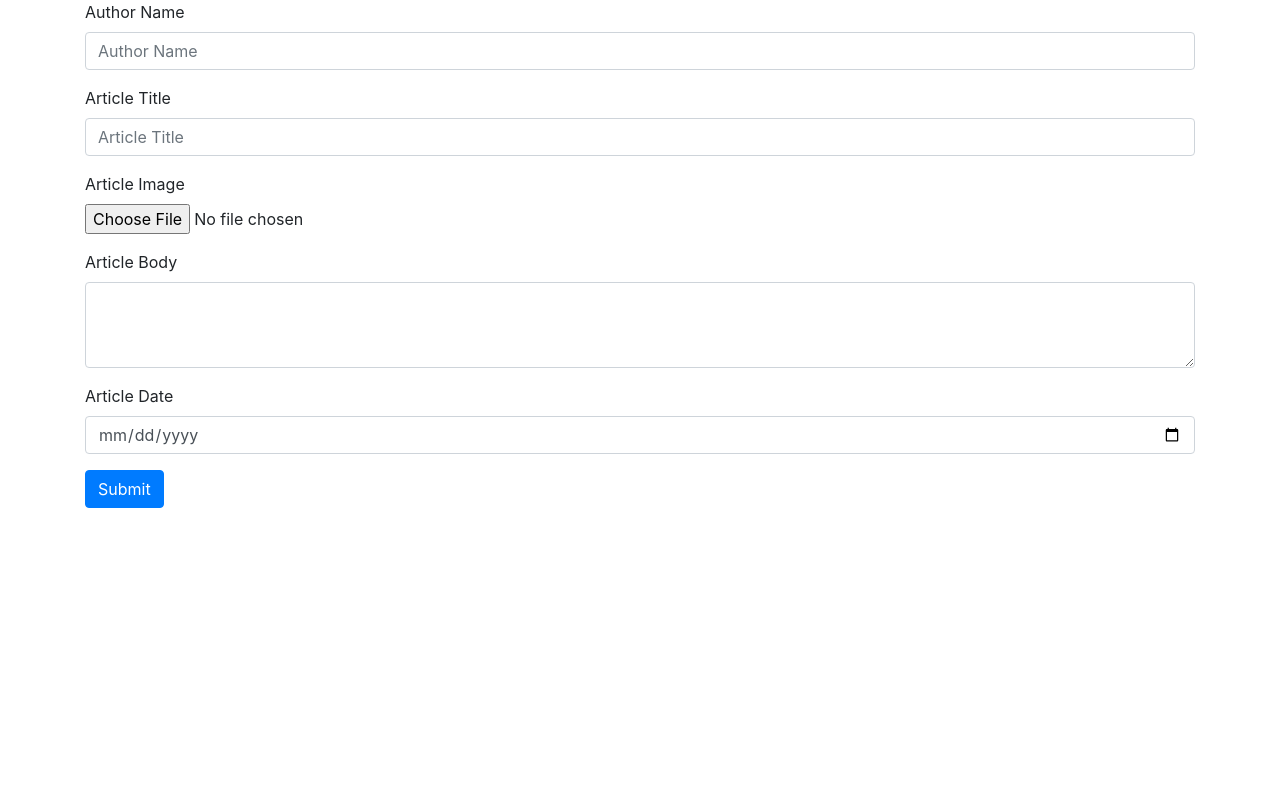
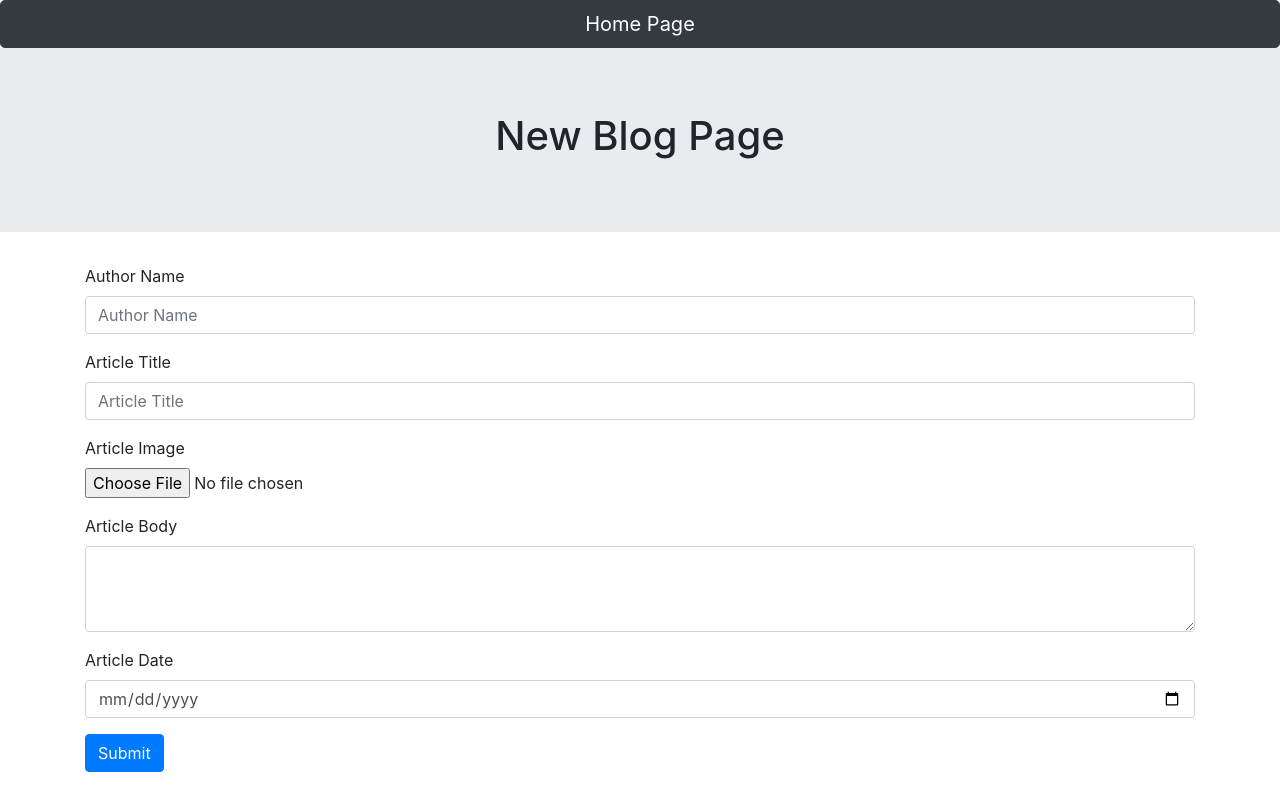
Before and after one commit to Ammarahmed1994/weds, a React (Create React App) app in the folder client/: page /blog/new in a window 1280 px wide. Built offline with nearby package versions, Linux system fonts and the light colour scheme.

Commit message:
added a home page button

```diff
--- a/client/src/components/blogs/list.js
+++ b/client/src/components/blogs/list.js
@@ -4,6 +4,7 @@ import { BlogService } from '../shared/services/blog.service';
 
 import { Card, Button, Container, Jumbotron } from 'react-bootstrap';
 import ReadMoreReact from 'read-more-react';
+import Dashboard from '../Dashboard/dashboard';
 
 
 class BlogList extends Component {
@@ -27,11 +28,17 @@ class BlogList extends Component {
         this.setState({ redirect: `/blog/${id}/details` });
     }
 
+    async DashboardRedirect() {
+        this.setState({ redirect: `/` });
+    }
+
+
     render() {
         const blogs = this.state.blogs;
         const redirect = this.state.redirect;
         return (
             <div >
+                <Button variant="dark" size="lg" block onClick={() => this.DashboardRedirect()}>Home Page</Button>
                 <Jumbotron fluid>
                     <h1 style={{ textAlign: "center" }}>List of Blogs</h1>
                 </Jumbotron>
--- a/client/src/components/blogs/new.js
+++ b/client/src/components/blogs/new.js
@@ -1,7 +1,7 @@
 import React, { useState } from 'react';
 import { useForm } from "react-hook-form";
 import moment from 'moment';
-import { Form, Button, Container } from 'react-bootstrap';
+import { Form, Button, Container, Jumbotron } from 'react-bootstrap';
 import { Redirect } from 'react-router-dom';
 
 import { BlogService } from '../shared/services/blog.service';
@@ -46,8 +46,16 @@ export default function BlogNew() {
         }
     }
 
+    const handleClick = () => {
+        setRedirect(`/`);
+    }
+
     return (
         <>
+            <Button variant="dark" size="lg" block onClick={handleClick}>Home Page</Button>
+            <Jumbotron fluid>
+                <h1 style={{ textAlign: "center" }}>New Blog Page</h1>
+            </Jumbotron>
             <Container>
                 <Form onSubmit={handleSubmit(onSubmit)}>
                     <Form.Group controlId="formBasicEmail">
--- a/client/src/components/blogs/update.js
+++ b/client/src/components/blogs/update.js
@@ -1,6 +1,6 @@
 import React, { useState, useEffect } from 'react';
 import { useForm } from "react-hook-form";
-import { Form, Button, Container, Card, Modal, Row } from 'react-bootstrap';
+import { Form, Button, Container, Card, Modal, Row, Jumbotron } from 'react-bootstrap';
 import { Redirect } from 'react-router-dom';
 
 import moment from 'moment';
@@ -19,10 +19,8 @@ export default function BlogUpdate(props) {
     const handleShow = () => setShow(true);
 
     const handleDeleteClose = () => setDeleteShow(false);
-    const handleDeleteShow = () =>{
-        setDeleteShow(true);
-        console.log(deleteShow)
-    }
+    const handleDeleteShow = () => setDeleteShow(true);
+
 
     const id = props.match.params.id;
 
@@ -89,8 +87,16 @@ const onDelete = async () => {
         }
     }
 
+    const handleClick = () => {
+        setRedirect(`/`);
+    }
+
     return (
         <>
+            <Button variant="dark" size="lg" block onClick={handleClick}>Home Page</Button>
+            <Jumbotron fluid>
+                <h1 style={{ textAlign: "center" }}>{blog.article_title} Details</h1>
+            </Jumbotron>
             <Container>
                 <Card style={{ width: '70rem' }}>
                     <Card.Title>{blog.article_title}</Card.Title>
```
Lines whose indentation alone changed are shown as unchanged.
